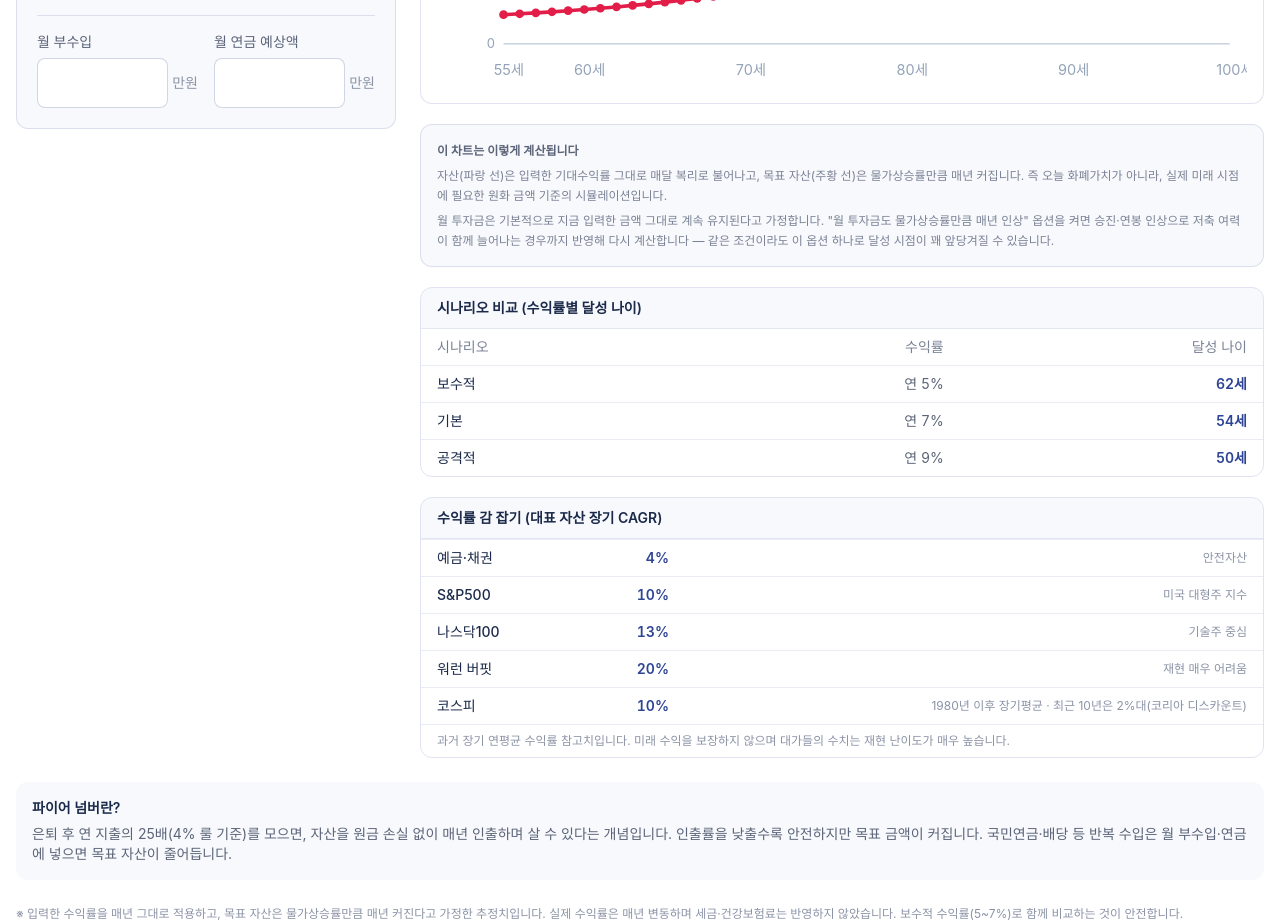
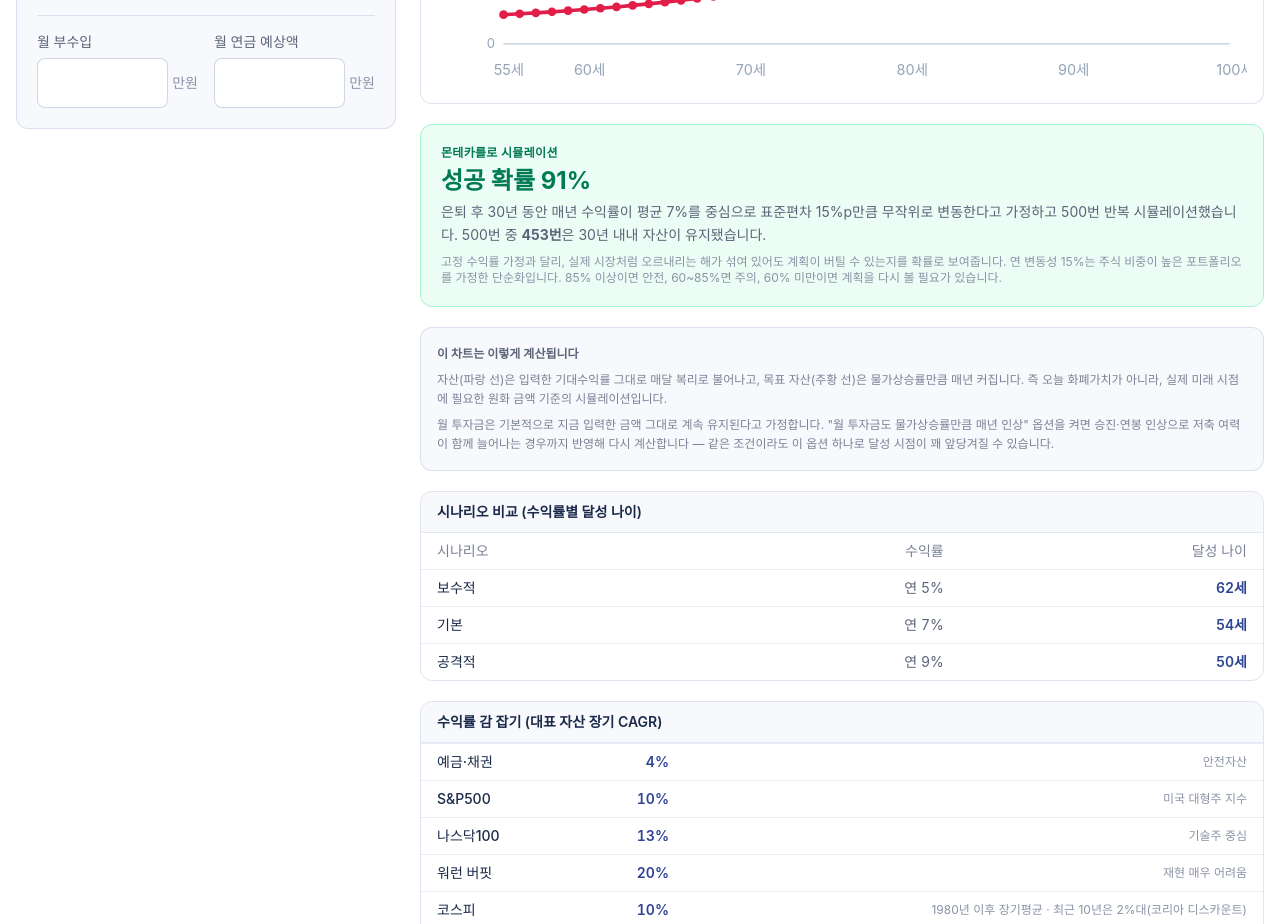
Before and after one commit to parkdane/pay-calc, a Next.js app: page /calc/fire in a window 1280 px wide. Shown: the part 1700-2624 px from the top of the page. Built offline with nearby package versions, Linux system fonts and the light colour scheme; a web font is replaced by a local one.

Commit message:
fire calculator: 몬테카를로 시뮬레이션 결과 카드 표시

```diff
--- a/components/FireCalc.tsx
+++ b/components/FireCalc.tsx
@@ -272,6 +272,56 @@ export default function FireCalc() {
     };
   }, [age, retireAge, asset, monthlySave, monthlyExpense, returnRate, inflation, withdrawRate, sideIncome, pension, growSavings]);
 
+  // 몬테카를로 시뮬레이션: 매달 수익률을 고정값이 아니라 변동성 있는 랜덤값으로 뽑아
+  // 은퇴 후 30년 동안 자산이 몇 %의 확률로 안 바닥나는지 계산한다
+  const monteCarlo = useMemo(() => {
+    if (r.reachAge === null) return null;
+    const TRIALS = 500;
+    const HORIZON_YEARS = 30;
+    const ANNUAL_VOL = 0.15; // 주식 비중 높은 포트폴리오 기준 연 변동성 가정(단순화)
+    const monthlyMean = returnRate / 100 / 12;
+    const monthlySd = ANNUAL_VOL / Math.sqrt(12);
+    const months = HORIZON_YEARS * 12;
+    const startCapital = r.fireNumber;
+    const monthlyWithdraw = r.netMonthly * 10000;
+
+    const randNormal = () => {
+      let u = 0,
+        v = 0;
+      while (u === 0) u = Math.random();
+      while (v === 0) v = Math.random();
+      return Math.sqrt(-2 * Math.log(u)) * Math.cos(2 * Math.PI * v);
+    };
+
+    let successCount = 0;
+    const finalBalances: number[] = [];
+    for (let t = 0; t < TRIALS; t++) {
+      let c = startCapital;
+      let survived = true;
+      for (let m = 0; m < months; m++) {
+        const ret = monthlyMean + randNormal() * monthlySd;
+        c = c * (1 + ret) - monthlyWithdraw;
+        if (c <= 0) {
+          survived = false;
+          c = 0;
+          break;
+        }
+      }
+      if (survived) successCount++;
+      finalBalances.push(c);
+    }
+    finalBalances.sort((a, b) => a - b);
+    const median = finalBalances[Math.floor(TRIALS / 2)];
+
+    return {
+      trials: TRIALS,
+      successRate: (successCount / TRIALS) * 100,
+      horizonYears: HORIZON_YEARS,
+      medianFinalBalance: median,
+      vol: ANNUAL_VOL,
+    };
+  }, [r.reachAge, r.fireNumber, r.netMonthly, returnRate]);
+
   const scenarios = useMemo(() => {
     return [5, 7, 9].map((rate) => {
       const netMonthly = Math.max(0, monthlyExpense - sideIncome - pension);
@@ -518,6 +568,35 @@ export default function FireCalc() {
 
         {/* 재정 수명 차트 */}
         <DepletionChart path={r.depletionPath} depletionAge={r.depletionAge} />
+
+        {/* 몬테카를로 시뮬레이션 */}
+        {monteCarlo &&
+          (() => {
+            const status = monteCarlo.successRate >= 85 ? "good" : monteCarlo.successRate >= 60 ? "warn" : "bad";
+            const COLOR = {
+              good: { box: "border-emerald-200 bg-emerald-50", text: "text-emerald-700" },
+              warn: { box: "border-amber-200 bg-amber-50", text: "text-amber-700" },
+              bad: { box: "border-rose-200 bg-rose-50", text: "text-rose-700" },
+            }[status];
+            const successCount = Math.round((monteCarlo.trials * monteCarlo.successRate) / 100);
+            return (
+              <div className={`rounded-xl border p-5 ${COLOR.box}`}>
+                <p className={`text-xs font-semibold uppercase tracking-wide ${COLOR.text}`}>몬테카를로 시뮬레이션</p>
+                <p className={`mt-1 text-2xl font-bold ${COLOR.text}`}>성공 확률 {monteCarlo.successRate.toFixed(0)}%</p>
+                <p className="mt-1 text-sm leading-relaxed text-[#5B6478]">
+                  은퇴 후 {monteCarlo.horizonYears}년 동안 매년 수익률이 평균 {returnRate}%를 중심으로 표준편차{" "}
+                  {(monteCarlo.vol * 100).toFixed(0)}%p만큼 무작위로 변동한다고 가정하고 {monteCarlo.trials}번
+                  반복 시뮬레이션했습니다. {monteCarlo.trials}번 중 <strong>{successCount}번</strong>은{" "}
+                  {monteCarlo.horizonYears}년 내내 자산이 유지됐습니다.
+                </p>
+                <p className="mt-2 text-xs text-[#8B93A6]">
+                  고정 수익률 가정과 달리, 실제 시장처럼 오르내리는 해가 섞여 있어도 계획이 버틸 수 있는지를
+                  확률로 보여줍니다. 연 변동성 15%는 주식 비중이 높은 포트폴리오를 가정한 단순화입니다. 85%
+                  이상이면 안전, 60~85%면 주의, 60% 미만이면 계획을 다시 볼 필요가 있습니다.
+                </p>
+              </div>
+            );
+          })()}
 
         {/* 계산 방식 설명 */}
         <div className="space-y-1.5 rounded-xl border border-[rgba(46,68,148,0.14)] bg-[rgba(46,68,148,0.03)] p-4 text-xs leading-relaxed text-[#7A8296]">
```
